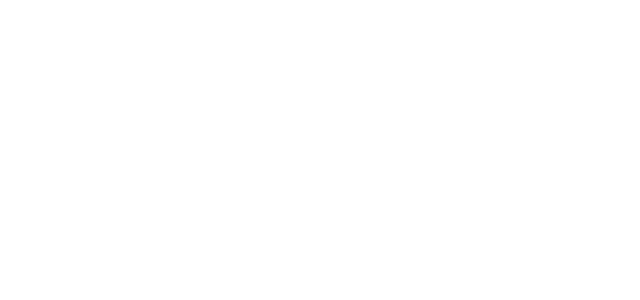
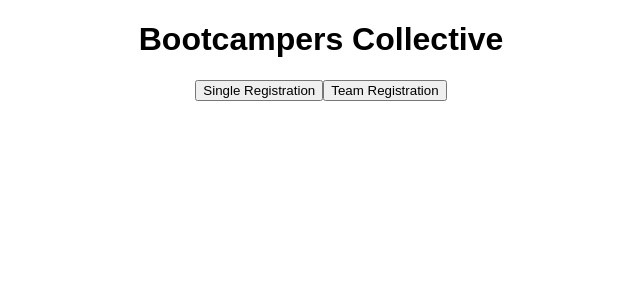
Before and after one commit to BootcampersCollective/juneFreestyleHack, a React (Create React App) app in the folder react/: page /infoLandingPage in a window 1280 px wide. Shown: the top 300 px of the page, without its empty margins (319-959 px from the left). Built offline with nearby package versions, Linux system fonts and the light colour scheme.

Commit message:
committing changes to App.js

```diff
--- a/react/src/App.js
+++ b/react/src/App.js
@@ -5,9 +5,9 @@
 import './App.css';
 import Home from './comp/LandingPage/Home'
 import Services from './comp/Services'
-import singleReg from './comp/regInfo/singleReg'
-import teamReg from './comp/regInfo/teamReg'
-import infoLandingPage from './comp/regInfo/infoLandingPage'
+import SingleReg from './comp/regInfo/SingleReg'
+import TeamReg from './comp/regInfo/TeamReg'
+import InfoLandingPage from './comp/regInfo/InfoLandingPage'
 
 
 const history = createHistory()
@@ -42,13 +42,13 @@
 						<Route exact path="/" render= {() => <Home
 							history={history}/>}/>
 
-						<Route path="/infoLandingPage" render= {() => <infoLandingPage
+						<Route path="/InfoLandingPage" render= {() => <InfoLandingPage
 							history={history}/>} />
 
-						<Route path="/singleReg" render= {() => <singleReg
+						<Route path="/SingleReg" render= {() => <SingleReg
 							history={history}/>} />
 
-						<Route path="/teamReg" render= {() => <teamReg
+						<Route path="/TeamReg" render= {() => <TeamReg
 							history={history}/>} />
 
 
```
